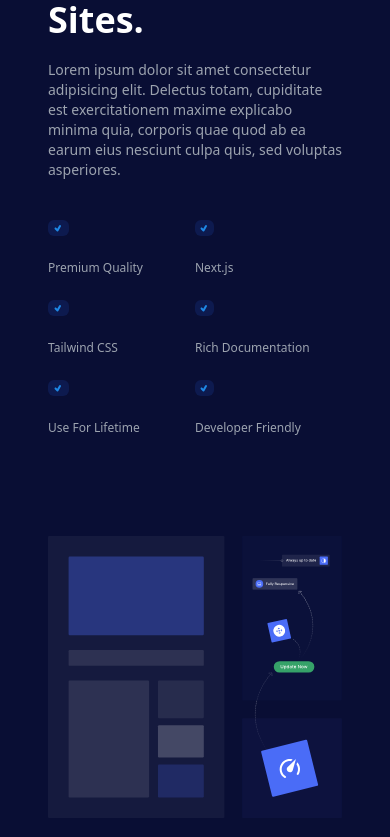
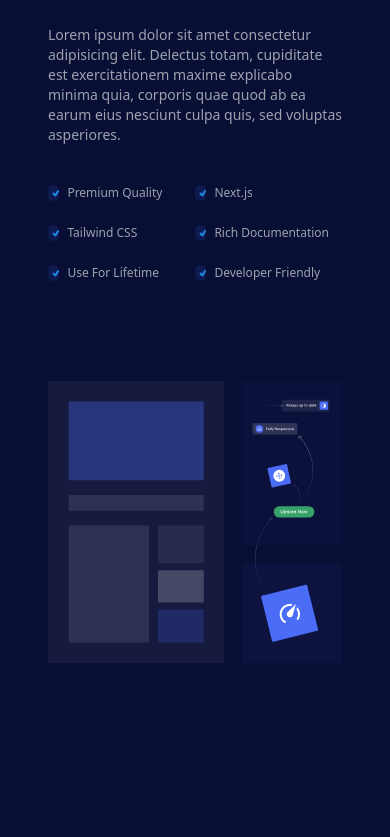
Before and after one commit to Tyzen-10/singlepage-website, a React (Vite) app: page / in a window 390 px wide. Shown: the part 4632-5469 px from the top of the page. Built offline with nearby package versions, Linux system fonts and the light colour scheme.

Commit message:
Stretching and Grid Issues Fixed

```diff
--- a/src/components/BlogCard.jsx
+++ b/src/components/BlogCard.jsx
@@ -2,14 +2,14 @@
 const BlogCard = ({img,name,pimg,pill,des})=>{
     return (
         <div className="relative bg-gray-300 bg-opacity-10 rounded-sm">
-            <img src={img} className="h-48 w-full"></img>
+            <img src={img} className="h-48 w-full object-cover"></img>
             <p className="absolute top-2 right-2 bg-blue-500 text-white text-[10px] font-semibold rounded-full py-1 px-3">{pill}</p>
             <hr></hr>
             <p className=" text-white font-bold pl-6 pr-8 py-5">Best UI Components for building websites</p>
             <p className="text-gray-400 text-xs pl-6 pr-8 pb-5 leading-4">Lorem ipsum dolor, sit amet consectetur adipisicing elit. Amet voluptate veniam maiores quod. A Few more words as fillers.</p>
             <div className="flex">
                 <div className="flex pl-6 pb-5 pr-8 gap-4">
-                    <img src={pimg} alt="" className="h-10 w-10 rounded-full" />
+                    <img src={pimg} alt="" className="h-10 w-10 rounded-full object-cover" />
                     <div className="leading-5 py-1">
                     <p className="text-white text-xs font-bold">By {name}</p>
                     <p className="text-gray-400 text-[9px]">{des}</p>
--- a/src/components/Blogs.jsx
+++ b/src/components/Blogs.jsx
@@ -7,7 +7,7 @@ const Blogs = () => {
                 <p className="text-4xl font-semibold mb-5">Our Latest Blogs</p>
                 <p className="text-sm text-gray-400">Lorem ipsum dolor sit amet consectetur adipisicing elit. Minus quaerat dignissimos temporibus illum.<br></br> Facere optio eaque magnam, odio quidem autem!</p>
             </div>
-            <div className="grid lg:grid-cols-3 gap-10 grid-cols-1 px-14">
+            <div className="grid lg:grid-cols-3 gap-10 grid-cols-1 px-14 md:px-36 lg:px-14">
                 <BlogCard img={"src/blog1.jpeg"} name={"Venkatesan R S"} pimg={"src/passpic.jpeg"} pill={"Creative"} des={"React Developer"}></BlogCard>
                 <BlogCard img={"src/blog2.jpeg"} name={"David Wellium"} pimg={"src/person2.jpeg"} pill={"Computer"} des={"UI/UX Designer"}></BlogCard>
                 <BlogCard img={"src/blog3.jpeg"} name={"Micheal Frenzi"} pimg={"src/person3.jpeg"} pill={"Design"} des={"Graphic Designer"}></BlogCard>
--- a/src/components/Clients.jsx
+++ b/src/components/Clients.jsx
@@ -1,6 +1,6 @@
 const Clients = () => {
     return (
-        <div className="justify-between md:space-x-4 bg-secondary flex gap-5 px-20 py-10 mx-12 text-white text-3xl text-center lg:flex-row flex-col lg:items-stretch items-center">
+        <div className="justify-between md:space-x-4 bg-secondary flex gap-5 py-10 text-white text-3xl text-center lg:flex-row flex-col lg:items-stretch items-center px-20 mx-20 lg:mx-12">
             <img src="src/adappt-nobg.png" className="md:h-20 h-auto grayscale md:w-auto w-20"></img>
             <img src="src/components/icons/ford-removebg.png" className="md:h-20 h-auto grayscale md:w-auto w-20"></img>
             <img src="src/components/icons/google-removebg.png" className="md:h-20 h-auto md:w-auto w-20"></img>
--- a/src/components/MainFeature.jsx
+++ b/src/components/MainFeature.jsx
@@ -13,7 +13,7 @@ const MainFeature = () => {
                 <p className="text-4xl font-semibold mb-5">Main Features</p>
                 <p className="text-sm">Lorem ipsum dolor sit amet consectetur adipisicing elit. Minus quaerat dignissimos temporibus illum.<br></br> Facere optio eaque magnam, odio quidem autem!</p>
             </div>
-            <div className="grid lg:grid-cols-3 gap-10 grid-cols-1 px-14">
+            <div className="grid lg:grid-cols-3 gap-10 grid-cols-1 px-14 md:px-36 lg:px-14">
                 <MainCard heading={"Crafted for Startups"} content={content_one} icon={<BsFillGrid1X2Fill color="RoyalBlue" size="36"/>}></MainCard>
                 <MainCard heading={"High Quality Design"} content={content_one} icon={<BsLayersFill color="RoyalBlue" size="36"/>}></MainCard>
                 <MainCard heading={"Next.js.13.x"} content={content_one} icon={<TbGridDots color="RoyalBlue" size="36"></TbGridDots>}></MainCard>
--- a/src/components/Middle.jsx
+++ b/src/components/Middle.jsx
@@ -36,33 +36,33 @@ const Middle = () => {
             voluptas asperiores.
           </p>
           <div className="grid grid-cols-2 px-12">
-            <div className="grid sm:grid-cols-12 gap-x-2 gap-y-6 text-gray-400 xl:text-sm my-5 xl:leading-5 text-xs leading-4">
+            <div className="grid md:grid-cols-12 grid-cols-8 gap-x-2 gap-y-6 text-gray-400 xl:text-sm my-5 xl:leading-5 text-xs leading-4">
               <div className="col-span-1">
                 <Tick></Tick>
               </div>
-              <p className="col-span-11">Premium Quality</p>
+              <p className="md:col-span-11 col-span-7">Premium Quality</p>
               <div className="col-span-1">
                 <Tick></Tick>
               </div>
-              <p className="col-span-11">Tailwind CSS</p>
+              <p className="md:col-span-11 col-span-7">Tailwind CSS</p>
               <div className="col-span-1">
                 <Tick></Tick>
               </div>
-              <p className="col-span-11">Use For Lifetime</p>
+              <p className="md:col-span-11 col-span-7">Use For Lifetime</p>
             </div>
-            <div className="grid sm:grid-cols-12 gap-x-2 gap-y-6 text-gray-400 xl:text-sm my-5 xl:leading-5 text-xs leading-4">
+            <div className="grid md:grid-cols-12 grid-cols-8 gap-x-2 gap-y-6 text-gray-400 xl:text-sm my-5 xl:leading-5 text-xs leading-4">
               <div className="col-span-1">
                 <Tick></Tick>
               </div>
-              <p className="col-span-11">Next.js</p>
+              <p className="md:col-span-11 col-span-7">Next.js</p>
               <div className="col-span-1">
                 <Tick></Tick>
               </div>
-              <p className="col-span-11">Rich Documentation</p>
+              <p className="md:col-span-11 col-span-7">Rich Documentation</p>
               <div className="col-span-1">
                 <Tick></Tick>
               </div>
-              <p className="col-span-11">Developer Friendly</p>
+              <p className="md:col-span-11 col-span-7">Developer Friendly</p>
             </div>
           </div>
         </div>
--- a/src/components/PriceCard.jsx
+++ b/src/components/PriceCard.jsx
@@ -19,19 +19,19 @@ const PriceCard = ({ Plan, La, Flu, price}) => {
         Start Free Trial
       </button>
       <hr />
-      <div className="grid sm:grid-cols-12 gap-2 text-gray-400 xl:text-sm my-5 xl:leading-5 text-xs leading-4">
+      <div className="grid md:grid-cols-12 grid-cols-10 gap-2 text-gray-400 xl:text-sm my-5 xl:leading-5 text-xs leading-4">
         <div className="col-span-1"><Tick></Tick></div>
-        <p className="col-span-11">All UI Components</p>
+        <p className="md:col-span-11 col-span-9">All UI Components</p>
         <div className="col-span-1"><Tick></Tick></div>
-        <p className="col-span-11">Use with Unlimited Projects</p>
+        <p className="md:col-span-11 col-span-9">Use with Unlimited Projects</p>
         <div className="col-span-1"><Tick></Tick></div>
-        <p className="col-span-11">Commerical Use</p>
+        <p className="md:col-span-11 col-span-9">Commerical Use</p>
         <div className="col-span-1"><Tick></Tick></div>
-        <p className="col-span-11">Email</p>
+        <p className="md:col-span-11 col-span-9">Email</p>
         <div className="col-span-1">{La ? <Tick></Tick> : <Xmark></Xmark>}</div>
-        <p className="col-span-11">LifeTime Access</p>
+        <p className="md:col-span-11 col-span-9">LifeTime Access</p>
         <div className="col-span-1">{Flu ? <Tick></Tick> : <Xmark></Xmark>}</div>
-        <p className="col-span-11">Free Lifetime Updates</p>
+        <p className="md:col-span-11 col-span-9">Free Lifetime Updates</p>
       </div>
     </div>
   );
--- a/src/components/Pricing.jsx
+++ b/src/components/Pricing.jsx
@@ -7,7 +7,7 @@ const Pricing = () => {
                 <p className="text-4xl font-semibold mb-5">Simple and Affordable Pricing</p>
                 <p className="text-sm text-gray-400">Lorem ipsum dolor sit amet consectetur adipisicing elit. Minus quaerat dignissimos temporibus illum.<br></br> Facere optio eaque magnam, odio quidem autem!</p>
             </div>
-            <div className="grid lg:grid-cols-3 gap-10 grid-cols-1 px-14">
+            <div className="grid lg:grid-cols-3 gap-10 grid-cols-1 px-14 md:px-36 lg:px-14">
                 <PriceCard Plan={"Lite"} La={false} Flu={false} price={"40"}></PriceCard>
                 <PriceCard Plan={"Basic"} La={true} Flu={false} price={"80"}></PriceCard>
                 <PriceCard Plan={"Plus"} La={true} Flu={true} price={"120"}></PriceCard>
--- a/src/components/Review.jsx
+++ b/src/components/Review.jsx
@@ -7,7 +7,7 @@ const Review = () => {
                 <p className="text-4xl font-semibold mb-5">What Our Users Say</p>
                 <p className="text-sm text-gray-400">Lorem ipsum dolor sit amet consectetur adipisicing elit. Minus quaerat dignissimos temporibus illum.<br></br> Facere optio eaque magnam, odio quidem autem!</p>
             </div>
-            <div className="grid lg:grid-cols-3 gap-10 grid-cols-1 px-14">
+            <div className="grid lg:grid-cols-3 gap-10 grid-cols-1 px-14 md:px-36 lg:px-14">
                 <ReviewCard name={"Venkatesan R S"} pimg={"src/passpic.jpeg"} des={"Founder @ ABC Tech"}></ReviewCard>
                 <ReviewCard name={"David Wellium"} pimg={"src/person2.jpeg"} des={"Founder @ UI Deck"}></ReviewCard>
                 <ReviewCard name={"Lethium Frenzi"} pimg={"src/person3.jpeg"} des={"Founder @ Tech Stack"}></ReviewCard>
--- a/src/components/Ticket.jsx
+++ b/src/components/Ticket.jsx
@@ -13,7 +13,7 @@ const Ticket = () => {
                 </div>
                 <>
                 <label htmlFor="field3" className="block text-white text-xs font-semibold mb-2">Your Message</label>
-                <textarea name="" id="field3" className=" w-full h-48 md:block hidden bg-blue-500 bg-opacity-10 text-gray-400 text-sm shadow-md px-4 py-2 rounded-md" placeholder="Enter Your Message"></textarea>
+                <textarea name="" id="field3" className=" w-full h-48 block bg-blue-500 bg-opacity-10 text-gray-400 text-sm shadow-md px-4 py-2 rounded-md" placeholder="Enter Your Message"></textarea>
                 </>
                 <button className="bg-blue-600 text-white font-semibold rounded-md py-4 px-5 text-xs mt-10">Submit Ticket</button>
             </div>
```
